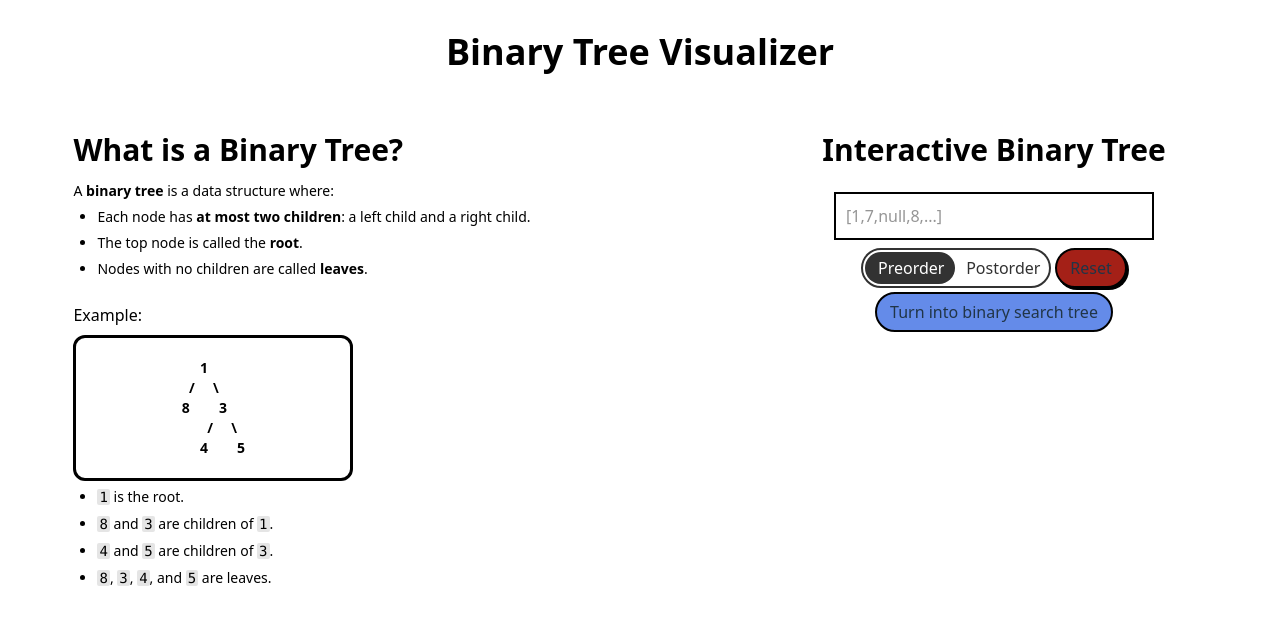
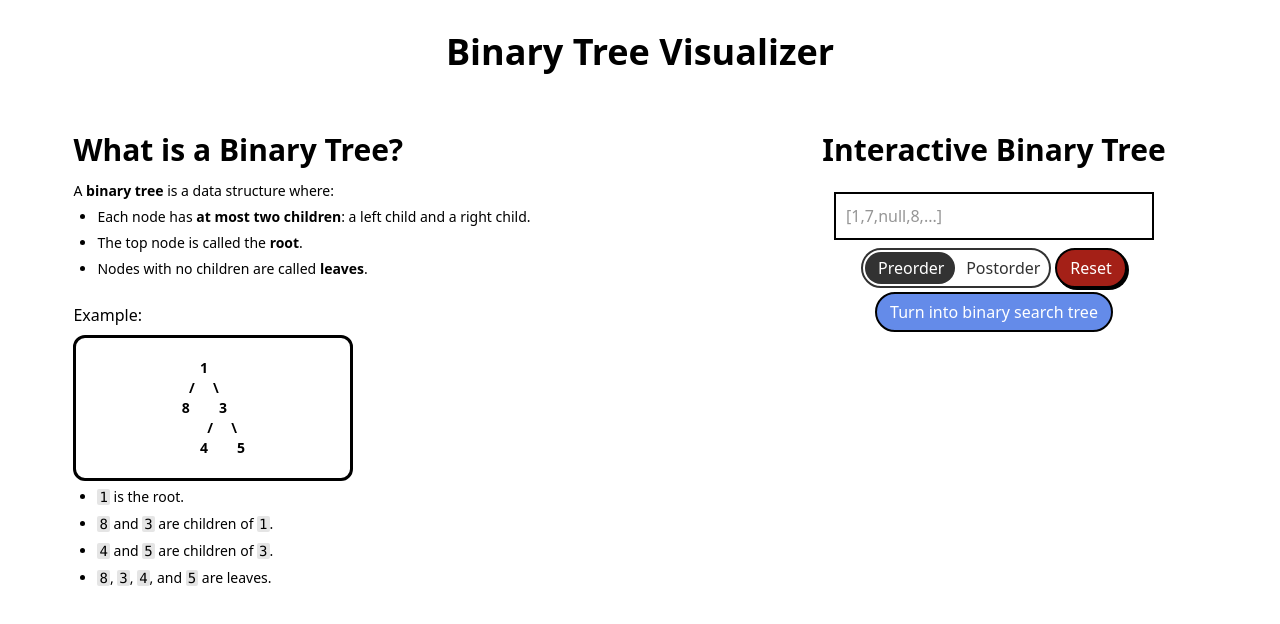
Before and after one commit to noanjrd/binarytree_playground, a React (Vite) app in the folder src/: page / in a window 1280 px wide. In both pictures the pointer is over the button "Reset". Shown: the top 624 px of the page. Built offline with nearby package versions, Linux system fonts and the light colour scheme.

Commit message:
button text color changed

```diff
--- a/src/src/style/App.css
+++ b/src/src/style/App.css
@@ -17,6 +17,12 @@
   border-radius: 500px;
   cursor: pointer;
   font-weight: 500;
+  color: white
+}
+
+.button-home:hover {
+  --tw-shadow: 2px 2px 0px var(--tw-shadow-color, rgba(0, 0, 0, 1));
+  box-shadow: var(--tw-inset-shadow), var(--tw-inset-ring-shadow), var(--tw-ring-offset-shadow), var(--tw-ring-shadow), var(--tw-shadow);
 }
 
 .button-red {
@@ -70,9 +76,3 @@
 .binarytree::-webkit-scrollbar {
   display: none;
 }
-
-
-.button-home:hover {
-  --tw-shadow: 2px 2px 0px var(--tw-shadow-color, rgba(0, 0, 0, 1));
-  box-shadow: var(--tw-inset-shadow), var(--tw-inset-ring-shadow), var(--tw-ring-offset-shadow), var(--tw-ring-shadow), var(--tw-shadow);
-}
```
